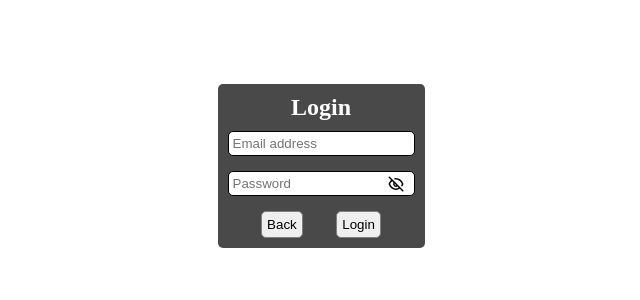
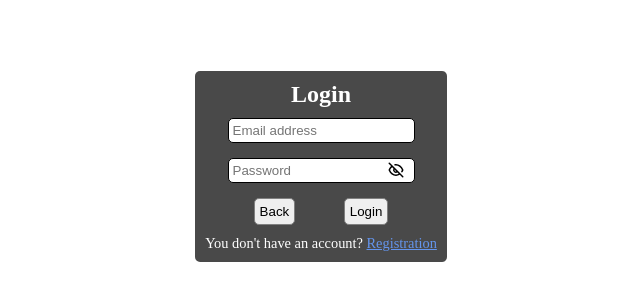
Before and after one commit to ilyha1003/FinalRSProject, an Angular app: page /login in a window 1280 px wide. Shown: the part 234-534 px from the top of the page, without its empty margins (319-959 px from the left). Built offline with nearby package versions, Linux system fonts and the light colour scheme.

Commit message:
feat: add link for login page

```diff
--- a/src/app/pages/login-page/login-page.component.html
+++ b/src/app/pages/login-page/login-page.component.html
@@ -96,5 +96,9 @@
         Login
       </button>
     </div>
+    <p class="login__question-paragraph">
+      You don't have an account?
+      <a class="login__link" [routerLink]="'/registration'">Registration</a>
+    </p>
   </form>
 </div>
--- a/src/app/pages/login-page/login-page.component.scss
+++ b/src/app/pages/login-page/login-page.component.scss
@@ -55,6 +55,7 @@
   display: flex;
   width: 100%;
   justify-content: space-evenly;
+  margin-bottom: 10px;
 }
 
 .login__button {
@@ -108,3 +109,12 @@
 .input_error {
   border: 1px solid red;
 }
+
+.login__question-paragraph {
+  font-size: 0.9rem;
+  margin: 0 auto;
+}
+
+.login__link {
+  color: cornflowerblue;
+}
--- a/src/app/pages/login-page/login-page.component.ts
+++ b/src/app/pages/login-page/login-page.component.ts
@@ -1,5 +1,6 @@
 import { Component } from '@angular/core';
 import { NgClass, NgIf } from '@angular/common';
+import { RouterLink } from '@angular/router';
 
 import {
   ReactiveFormsModule,
@@ -15,7 +16,7 @@ import { strengthPasswordValidator } from '../../utils/validations/strength-pass
 
 @Component({
   selector: 'app-login-page',
-  imports: [ReactiveFormsModule, NgIf, NgClass],
+  imports: [ReactiveFormsModule, NgIf, NgClass, RouterLink],
   templateUrl: './login-page.component.html',
   styleUrl: './login-page.component.scss',
 })
--- a/src/app/pages/registration-page/registration-page.component.html
+++ b/src/app/pages/registration-page/registration-page.component.html
@@ -234,7 +234,7 @@
         Registration
       </button>
     </div>
-    <p class="registration__login">
+    <p class="registration__question-paragraph">
       Do you already have an account?
       <a class="registration__link" [routerLink]="'/login'">Login</a>
     </p>
--- a/src/app/pages/registration-page/registration-page.component.scss
+++ b/src/app/pages/registration-page/registration-page.component.scss
@@ -137,7 +137,7 @@
   cursor: pointer;
 }
 
-.registration__login {
+.registration__question-paragraph {
   font-size: 0.9rem;
   margin: 0 auto;
 }
```
